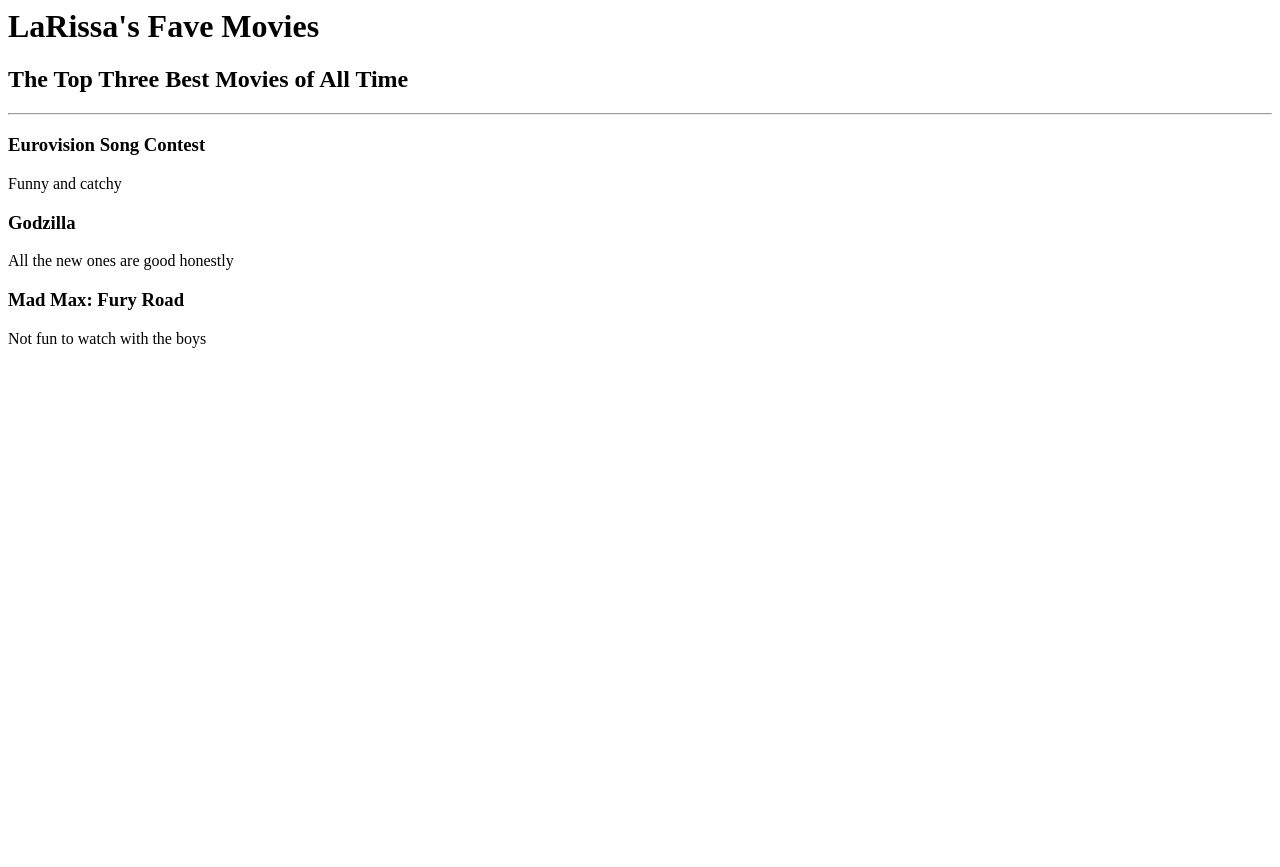
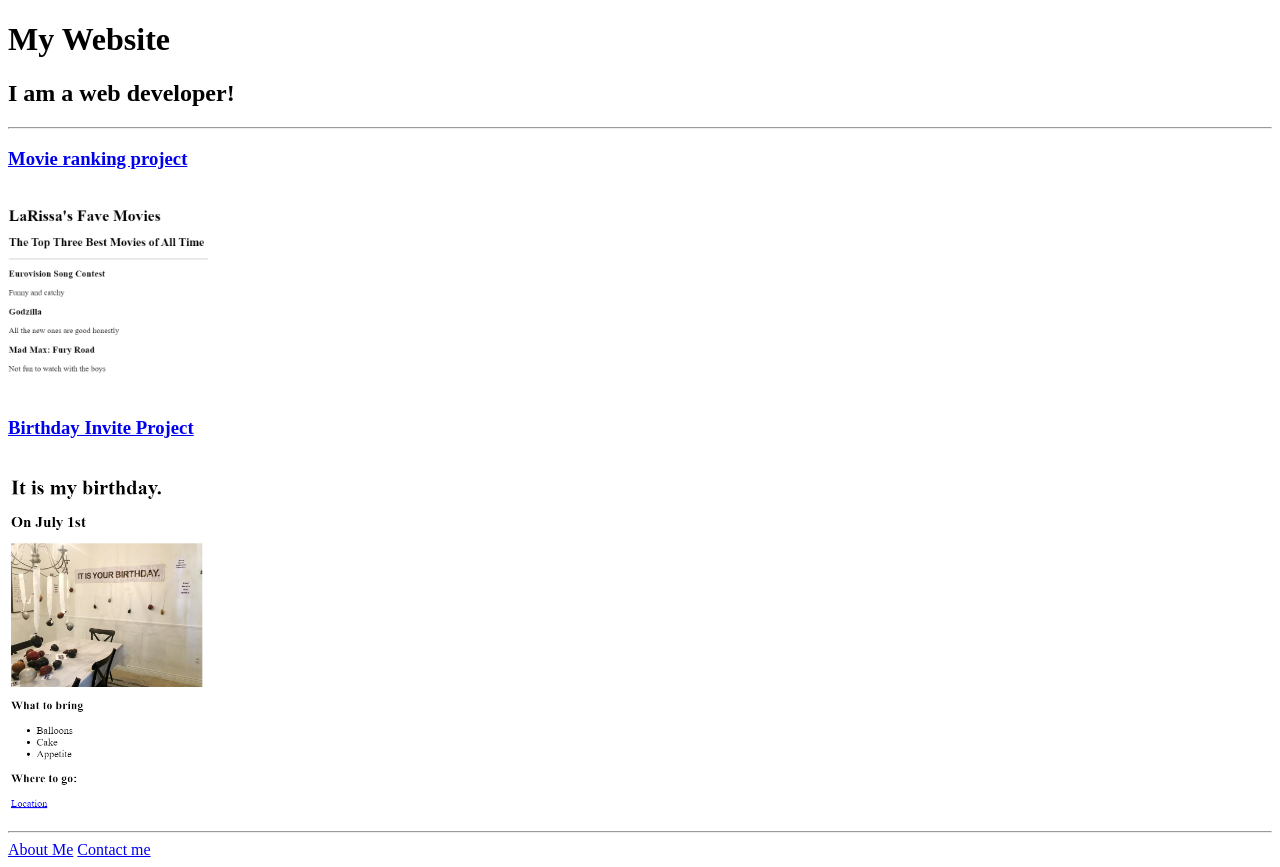
Before and after one commit to larissahampel/html-portfolio, a plain HTML site: page index.html in a window 1280 px wide. Before the commit the page ends 800 px from the top, so only its background shows below. Drawn offline with Linux system fonts and the light colour scheme.

Commit message:
Add files via upload

```diff
--- a/index.html
+++ b/index.html
@@ -1,12 +1,43 @@
-<!-- Write your code below -->
- <h1>LaRissa's Fave Movies</h1>
- <h2>The Top Three Best Movies of All Time</h2>
- <hr >
- <H3>Eurovision Song Contest</H3>
-<p> Funny and catchy</p>
+<!-- TODO 1: Create the HTML Boilerplate -->
+<!DOCTYPE html>
+<html lang="en">
+    <head>
+        <meta charset="UTF-8">
+        <meta name="viewport" content="width" device="width" initial-scale="1.0">
+        <title>My Website</title>
+    </head>
+    <body>
+        <h1>My Website</h1>
 
-<h3>Godzilla</h3>
-<p>All the new ones are good honestly</p>
+        <h2>I am a web developer!</h2>
+        <hr>
+        <h3><a href="../2.4 Movie Ranking Project/index.html">Movie ranking project</a></h3>
+            <br><img src="./FAVEMOVIES.png" alt="list of movies" width="200"/>
 
-<h3>Mad Max: Fury Road</h3>
-<p>Not fun to watch with the boys</p>
+        <br><br>
+
+        <a href="../3.4 Birthday Invite Project/index.html"><h3>Birthday Invite Project</h3></a>
+            <br><img src="./BirthdayINVITE.png" alt="birthday invite" width="200"/>
+
+        <hr>
+
+        <a href="./about.html">About Me</a> <a href="./contact.html">Contact me</a>
+
+    </body>
+</html>
+
+
+
+<!-- TODO 2: Add Your previous projects' HTML into the public folder -->
+
+<!-- TODO 3: Take screenshots of your project previews and add the images to the images folder -->
+
+<!-- TODO 4: Add titles/subtitles etc. -->
+
+<!-- TODO 5: Add a link to the project pages -->
+
+<!-- TODO 6: Add images to show the project previews
+HINT for TODO 6: You can use the height attribute set to 200 to make the image smaller:
+https://developer.mozilla.org/en-US/docs/Web/HTML/Element/img#attr-height -->
+
+<!-- TODO 7: Add the Contact Me and About Me page links -->
```
